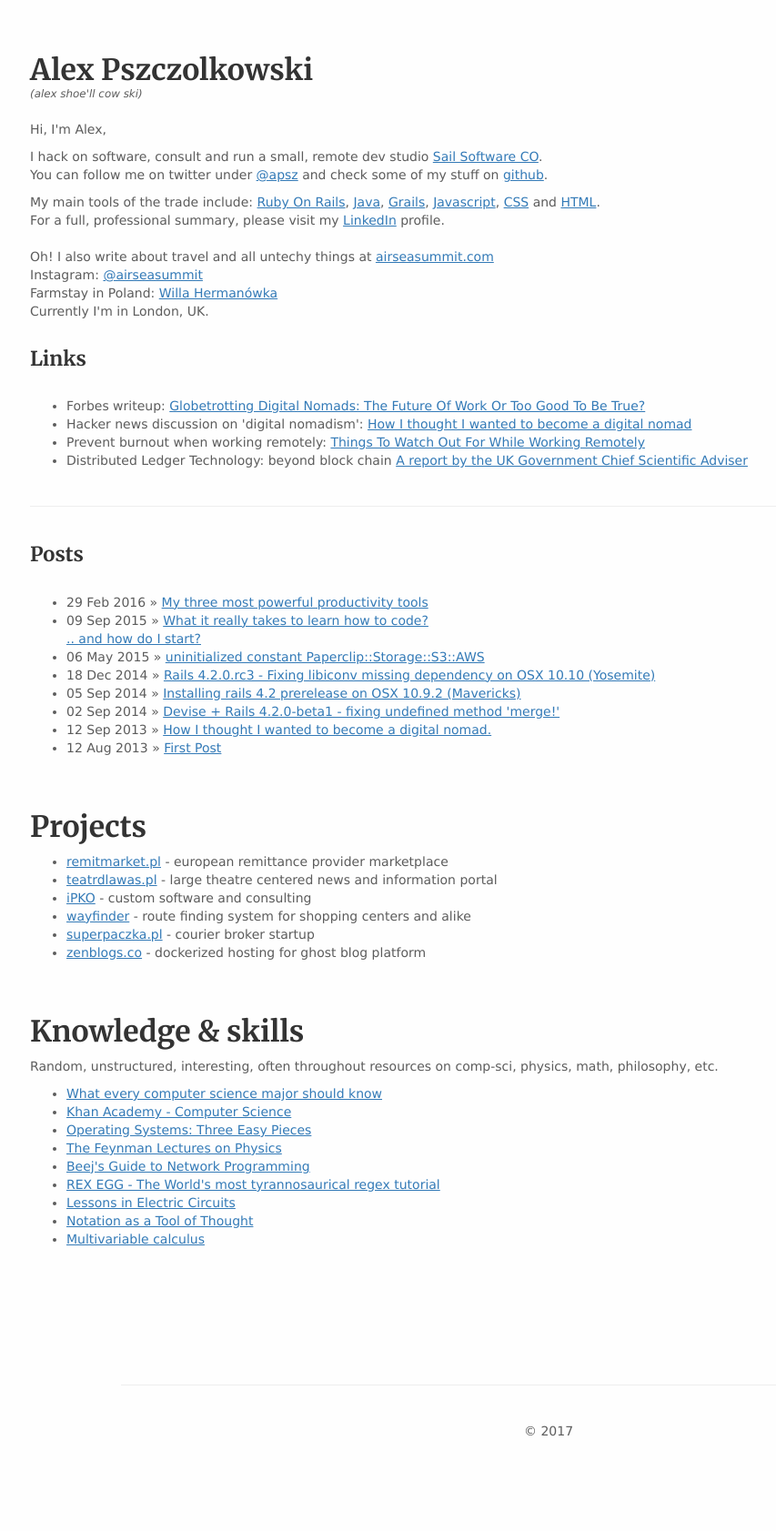
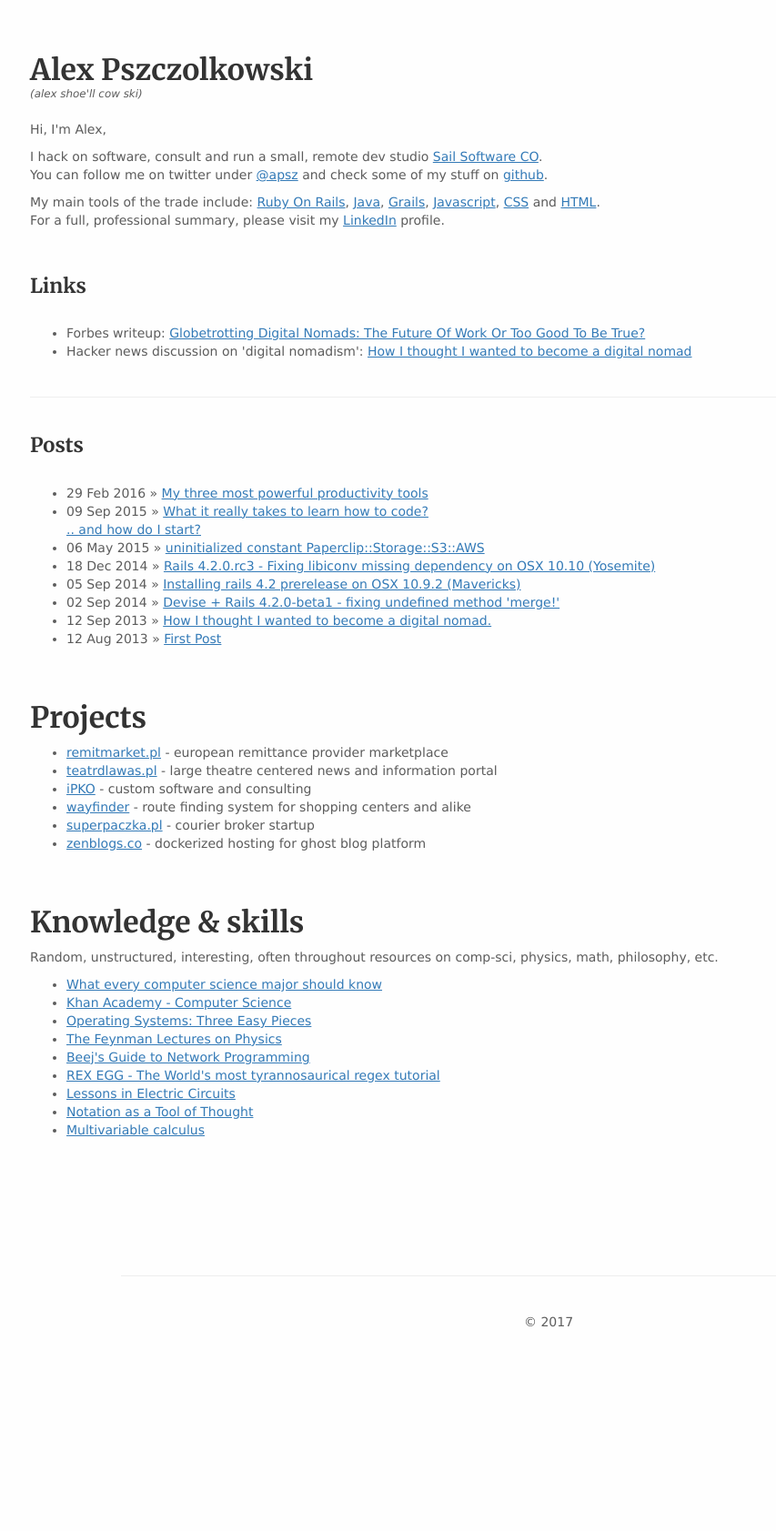
Before and after one commit to alexp/alexp.github.io, a Jekyll site: the page built from index.html, in a window 1280 px wide. Shown: the whole page at 91% size, without its empty margins (37-890 px from the left). Built offline with Jekyll 4.4.1, drawn with Linux system fonts in a browser that asks for light colours; comment, search, counter and statistics services are not loaded; after the commit the page ends 1563 px from its top, so only the background shows below that.

Commit message:
Update index.html

```diff
--- a/index.html
+++ b/index.html
@@ -28,12 +28,7 @@
             <a href="http://en.wikipedia.org/wiki/HTML5">HTML</a>.
             <br/>
             For a full, professional summary, please visit my <a href="https://www.linkedin.com/in/alexpszczolkowski">LinkedIn</a> profile.<br/>
-            <!-- You can also read my full story <a href="about.html">here</a> and/or download my <a href="">pdf resume</a>.<br/> -->
             <br/>
-            Oh! I also write about travel and all untechy things at <a href="http://airseasummit.com">airseasummit.com</a><br/>
-            Instagram: <a href="https://instagram.com/airseasummit">@airseasummit</a><br/>
-            Farmstay in Poland: <a href="http://hermanowa-wola.pl/">Willa Hermanówka</a><br/>
-            Currently I'm in London, UK.
         </p>
 
         <p>
@@ -41,8 +36,6 @@
           <ul>
             <li>Forbes writeup: <a href="http://www.forbes.com/sites/forbesleadershipforum/2015/12/22/globetrotting-digital-nomads-the-future-of-work-or-too-good-to-be-true/">Globetrotting Digital Nomads: The Future Of Work Or Too Good To Be True?</a></li>
             <li>Hacker news discussion on 'digital nomadism': <a href="https://news.ycombinator.com/item?id=6388820">How I thought I wanted to become a digital nomad</a></li>
-            <li>Prevent burnout when working remotely: <a href="https://www.toptal.com/remote/remote-work-burnout-a-cautionary-tale">Things To Watch Out For While Working Remotely</a></li>
-            <li>Distributed  Ledger Technology: beyond block chain <a href="https://www.gov.uk/government/uploads/system/uploads/attachment_data/file/492972/gs-16-1-distributed-ledger-technology.pdf">A report by the UK Government Chief Scientific Adviser</a></li>
           </ul>
         </p>
 
```
